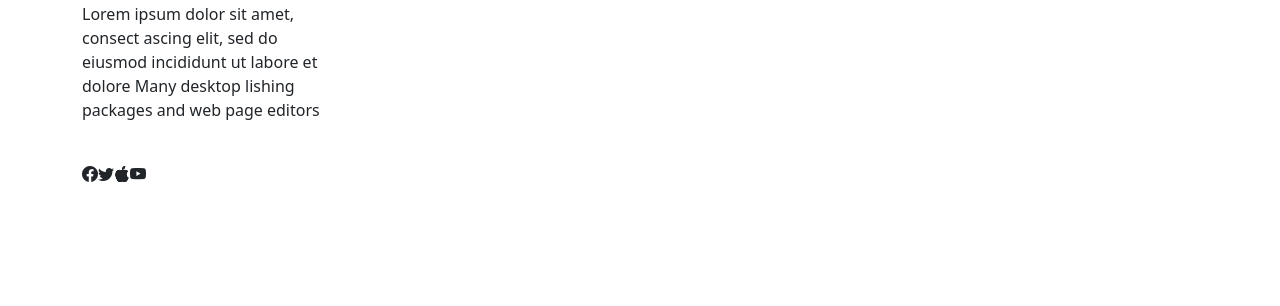
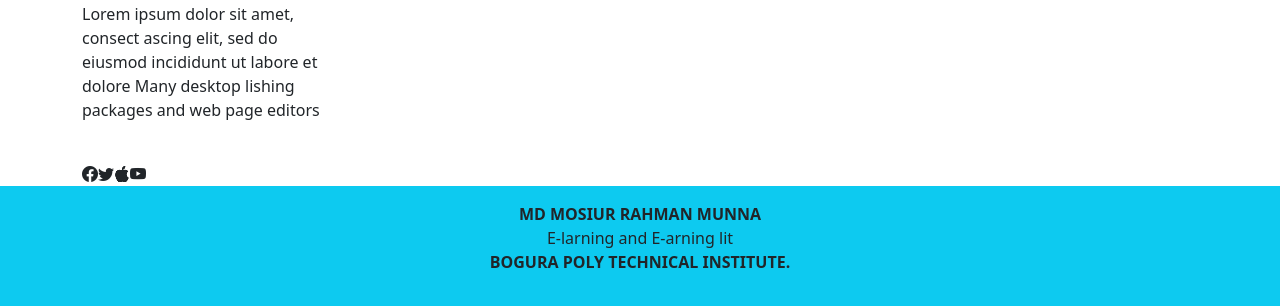
Before and after one commit to MdMunnaRahman/Corporet, a plain HTML site: page portfolio.html in a window 1280 px wide. Shown: the part 2218-2524 px from the top of the page. Before the commit the page ends 2404 px from the top, so only its background shows below. Drawn offline with nearby package versions, Linux system fonts and the light colour scheme.

Commit message:
Update portfolio.html

```diff
--- a/portfolio.html
+++ b/portfolio.html
@@ -269,7 +269,14 @@
 </section>
 <!-- BUSIGN END -->
 
+<!-- FOOTER START -->
+<footer class="bg-info text-center p-3">
+  <p><strong>MD MOSIUR RAHMAN MUNNA</strong><br>E-larning and E-arning lit<br><strong>BOGURA POLY TECHNICAL INSTITUTE.</strong>
+  </p>
+</footer>
 
+
+<!-- FOOTER END -->
 
 
 
```
